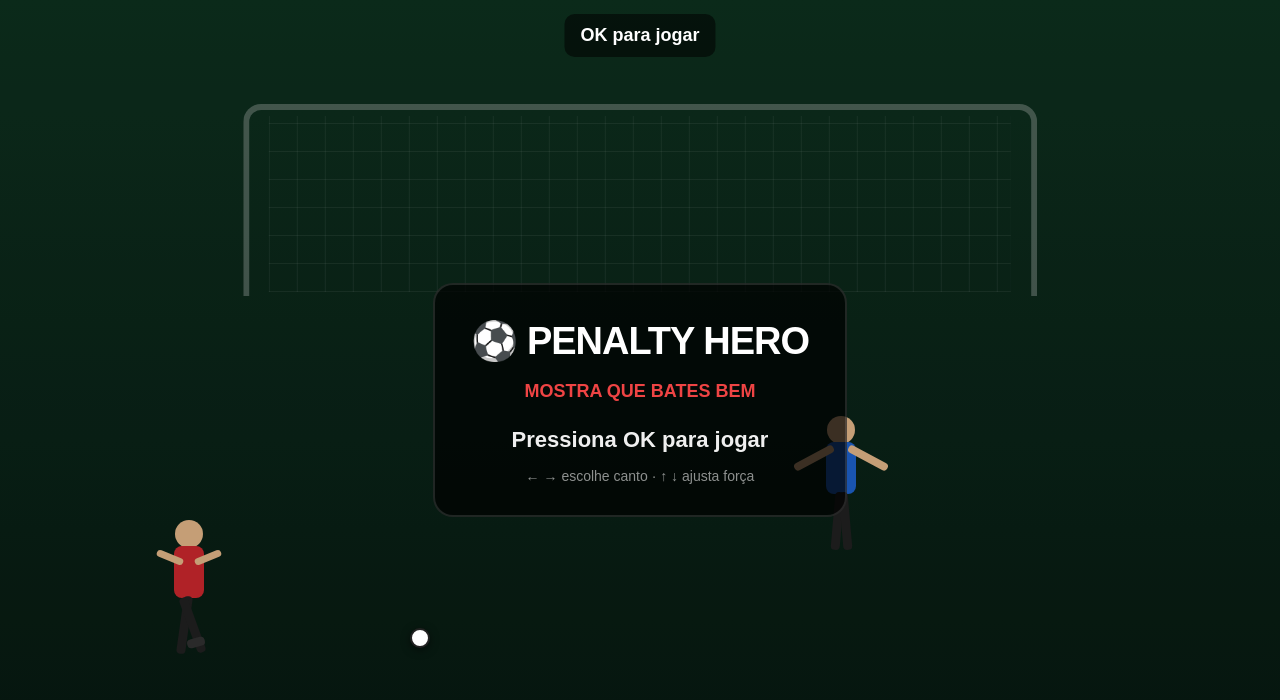
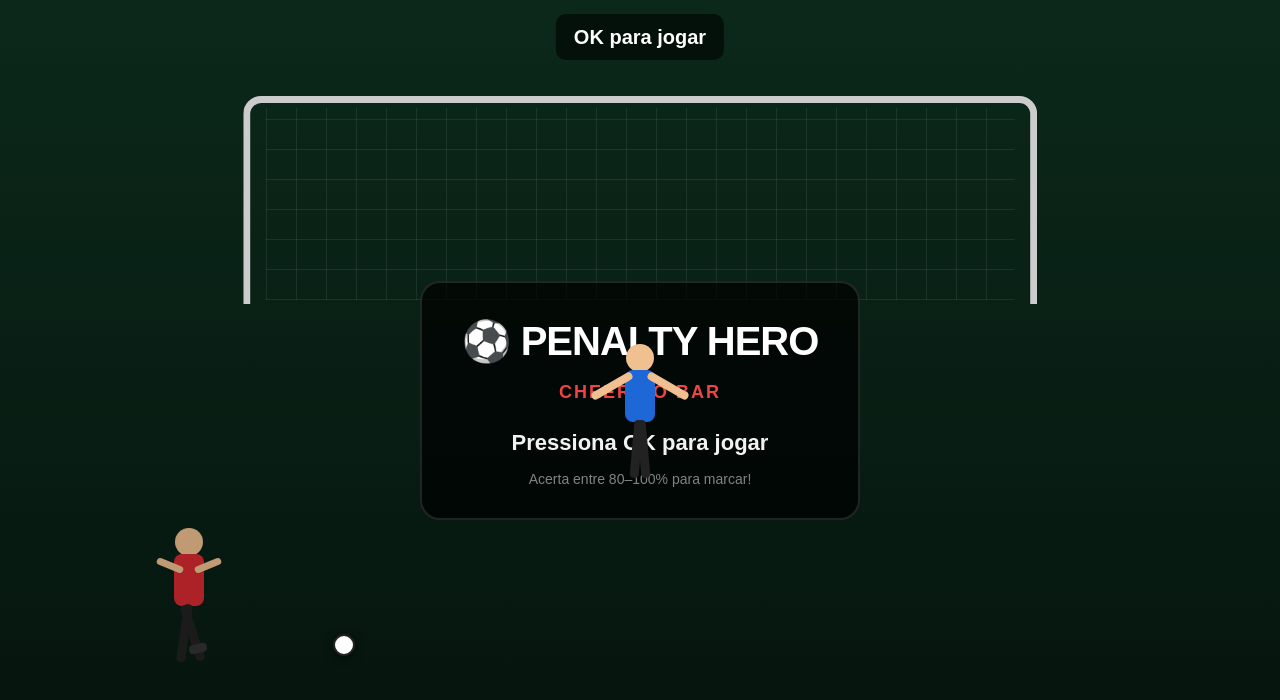
Before and after one commit to rffm95/PENALTY, a React (Vite) app: page / in a window 1280 px wide. Shown: the top 700 px of the page. Built offline with nearby package versions, Linux system fonts and the light colour scheme.

Commit message:
fix: OK only - ball direction based on power, keeper centered in goal

```diff
--- a/src/App.tsx
+++ b/src/App.tsx
@@ -2,30 +2,20 @@ import React, { useEffect, useRef, useState } from 'react';
 import { GameState, PrizeType, PRIZES } from './types';
 
 const OK_KEYS = new Set([13, 32, 179, 195, 404, 406]);
-const L_KEYS = new Set([37]);
-const R_KEYS = new Set([39]);
-const U_KEYS = new Set([38]);
-const D_KEYS = new Set([40]);
-
-type Side = 'left' | 'center' | 'right';
 
 export default function App() {
   const [gameState, setGameState] = useState<GameState>(GameState.IDLE);
   const [power, setPower] = useState(0);
-  const [side, setSide] = useState<Side>('center');
-  const [result, setResult] = useState<{ success: boolean; prize?: PrizeType } | null>(null);
+  const [result, setResult] = useState<{ success: boolean; prize?: PrizeType; side: 'left' | 'center' | 'right' } | null>(null);
   const powerRef = useRef(0);
   const dirRef = useRef(1);
   const timerRef = useRef<number | null>(null);
   const rootRef = useRef<HTMLDivElement>(null);
 
-  // Forçar foco — crítico para VIDAA OS
+  // Foco VIDAA
   useEffect(() => {
-    const focus = () => rootRef.current?.focus();
-    focus();
-    const t1 = setTimeout(focus, 300);
-    const t2 = setTimeout(focus, 1000);
-    return () => { clearTimeout(t1); clearTimeout(t2); };
+    const f = () => rootRef.current?.focus();
+    f(); setTimeout(f, 300); setTimeout(f, 1000);
   }, []);
 
   // Barra de força
@@ -57,66 +47,64 @@ export default function App() {
       setResult(null);
       setPower(0);
       dirRef.current = 1;
-      setSide('center');
       setGameState(GameState.POWERING);
       return;
     }
     if (gameState === GameState.POWERING) {
       const p = powerRef.current;
-      const isGoal = p >= 58 && p <= 82;
+      // 80-90% → esquerda (golo), 90-100% → direita (golo), resto → centro (defesa)
+      const side = p >= 90 ? 'right' : p >= 80 ? 'left' : 'center';
+      const isGoal = side !== 'center';
       setGameState(GameState.KICKING);
       setTimeout(() => {
-        setResult({ success: isGoal, prize: isGoal ? getRandomPrize() : undefined });
+        setResult({ success: isGoal, prize: isGoal ? getRandomPrize() : undefined, side });
         setGameState(GameState.RESULT);
-      }, 500);
+      }, 520);
       return;
     }
     if (gameState === GameState.RESULT) {
       setGameState(GameState.IDLE);
       setResult(null);
       setPower(0);
-      setSide('center');
     }
   };
 
   const onKey = (e: KeyboardEvent) => {
     const code = e.keyCode || e.which;
-    if (OK_KEYS.has(code)) { e.preventDefault(); shoot(); return; }
-    if (L_KEYS.has(code))  { e.preventDefault(); if (gameState === GameState.POWERING) setSide('left'); return; }
-    if (R_KEYS.has(code))  { e.preventDefault(); if (gameState === GameState.POWERING) setSide('right'); return; }
-    if (U_KEYS.has(code))  { e.preventDefault(); if (gameState === GameState.POWERING) { setPower(p => { const n = Math.min(100, p + 8); powerRef.current = n; return n; }); } return; }
-    if (D_KEYS.has(code))  { e.preventDefault(); if (gameState === GameState.POWERING) { setPower(p => { const n = Math.max(0, p - 8); powerRef.current = n; return n; }); } return; }
+    if (OK_KEYS.has(code)) { e.preventDefault(); shoot(); }
   };
 
   useEffect(() => {
     window.addEventListener('keydown', onKey, true);
-    window.addEventListener('keyup',   onKey, true);
+    window.addEventListener('keyup', onKey, true);
     return () => {
       window.removeEventListener('keydown', onKey, true);
-      window.removeEventListener('keyup',   onKey, true);
+      window.removeEventListener('keyup', onKey, true);
     };
   }, [gameState]);
 
+  const isIdle    = gameState === GameState.IDLE;
+  const isPower   = gameState === GameState.POWERING;
   const isKicking = gameState === GameState.KICKING;
-  const isIdle    = gameState === GameState.IDLE;
   const isResult  = gameState === GameState.RESULT;
-  const isPower   = gameState === GameState.POWERING;
 
-  // Posição do keeper — mergulha para o lado contrário ao remate
-  const keeperX = isKicking
-    ? (side === 'left' ? 64 : side === 'right' ? -64 : 0)
+  // Posição da bola durante/após remate
+  const kickSide = result?.side ?? (isKicking ? 'center' : null);
+  const ballLeft   = isKicking || isResult
+    ? (kickSide === 'left' ? '26%' : kickSide === 'right' ? '68%' : '48%')
+    : '26%';
+  const ballBottom = isKicking || isResult ? '48%' : '18%';
+
+  // Keeper mergulha para o lado oposto ao golo (se for ao centro, fica no meio e defende)
+  const keeperX = isKicking || isResult
+    ? (kickSide === 'left' ? 60 : kickSide === 'right' ? -60 : 0)
     : 0;
-  const keeperRotate = isKicking
-    ? (side === 'left' ? 18 : side === 'right' ? -18 : 0)
+  const keeperRotate = isKicking || isResult
+    ? (kickSide === 'left' ? 20 : kickSide === 'right' ? -20 : 0)
     : 0;
 
-  // Posição da bola
-  const ballLeft = isKicking
-    ? (side === 'left' ? '28%' : side === 'right' ? '68%' : '48%')
-    : '32%';
-  const ballBottom = isKicking ? '52%' : '19%';
-
-  const powerColor = power >= 58 && power <= 82 ? '#22c55e' : power > 82 ? '#ef4444' : '#f59e0b';
+  const powerColor = power >= 80 ? '#22c55e' : power >= 60 ? '#f59e0b' : '#ef4444';
+  const powerZone  = power >= 90 ? '⚽ DIREITA' : power >= 80 ? '⚽ ESQUERDA' : '🧤 CENTRO';
 
   return (
     <div
@@ -124,192 +112,140 @@ export default function App() {
       tabIndex={0}
       onClick={shoot}
       style={{
-        width: '100%', height: '100vh', overflow: 'hidden',
-        background: 'linear-gradient(180deg,#0d2232 0%,#07131d 100%)',
-        position: 'relative', outline: 'none', fontFamily: 'Arial,sans-serif',
-        color: '#fff', userSelect: 'none'
+        width: '100%', height: '100vh', overflow: 'hidden', outline: 'none',
+        fontFamily: 'Arial,sans-serif', color: '#fff', userSelect: 'none',
+        position: 'relative', background: 'linear-gradient(180deg,#0d2232,#07131d)'
       }}
     >
       <style>{`
         *{box-sizing:border-box}
         html,body,#root{width:100%;height:100%;margin:0;overflow:hidden}
-        @keyframes blink{0%,100%{opacity:1}50%{opacity:0}}
-        @keyframes ballFly{
-          0%{opacity:1}
-          100%{opacity:.85}
-        }
-        @keyframes keeperDive{
-          0%{transform:translateX(0) rotate(0deg)}
-          100%{transform:translateX(var(--kx)) rotate(var(--kr))}
-        }
-        @keyframes playerKick{
-          0%{transform:rotate(0deg)}
-          40%{transform:rotate(-14deg)}
-          100%{transform:rotate(0deg)}
-        }
-        @keyframes resultIn{
-          0%{opacity:0;transform:scale(.92)}
-          100%{opacity:1;transform:scale(1)}
-        }
+        @keyframes blink{0%,100%{opacity:1}50%{opacity:0.15}}
+        @keyframes resultIn{0%{opacity:0;transform:scale(.9)}100%{opacity:1;transform:scale(1)}}
       `}</style>
 
-      {/* Relva */}
+      {/* Campo */}
+      <div style={{ position:'absolute', inset:0, background:'linear-gradient(180deg,#0e3320,#0a2418 55%,#061810)' }} />
+
+      {/* Baliza — postes */}
       <div style={{
-        position: 'absolute', inset: 0,
-        background: 'linear-gradient(180deg,#0e3320 0%,#0a2418 55%,#061810 100%)'
+        position:'absolute', left:'50%', top:'12%',
+        width:'62%', height:'26%',
+        border:'7px solid #fff', borderBottom:'none',
+        borderRadius:'18px 18px 0 0', transform:'translateX(-50%)'
       }} />
-
-      {/* Linhas do campo */}
+      {/* Rede */}
       <div style={{
-        position: 'absolute', left: '50%', top: '13%',
-        width: '62%', height: '24%',
-        border: '6px solid rgba(255,255,255,.28)',
-        borderBottom: 'none', borderRadius: '18px 18px 0 0',
-        transform: 'translateX(-50%)'
-      }} />
-      {/* Rede simples */}
-      <div style={{
-        position: 'absolute', left: '50%', top: '14.5%',
-        width: '58%', height: '22%',
-        background: 'repeating-linear-gradient(90deg,rgba(255,255,255,.07) 0,rgba(255,255,255,.07) 1px,transparent 1px,transparent 28px), repeating-linear-gradient(0deg,rgba(255,255,255,.07) 0,rgba(255,255,255,.07) 1px,transparent 1px,transparent 28px)',
-        transform: 'translateX(-50%)',
-        borderRadius: '0 0 0 0'
+        position:'absolute', left:'50%', top:'13.5%',
+        width:'58.5%', height:'24%',
+        backgroundImage:'repeating-linear-gradient(90deg,rgba(255,255,255,.1) 0,rgba(255,255,255,.1) 1px,transparent 1px,transparent 30px),repeating-linear-gradient(0deg,rgba(255,255,255,.1) 0,rgba(255,255,255,.1) 1px,transparent 1px,transparent 30px)',
+        transform:'translateX(-50%)'
       }} />
 
       {/* HUD topo */}
       <div style={{
-        position: 'absolute', top: 14, left: '50%', transform: 'translateX(-50%)',
-        background: 'rgba(0,0,0,.55)', borderRadius: 10, padding: '8px 16px',
-        fontSize: 18, fontWeight: 700, zIndex: 20, whiteSpace: 'nowrap'
+        position:'absolute', top:14, left:'50%', transform:'translateX(-50%)',
+        background:'rgba(0,0,0,.6)', borderRadius:10, padding:'8px 18px',
+        fontSize:20, fontWeight:700, zIndex:20, whiteSpace:'nowrap', textAlign:'center'
       }}>
-        {isIdle && 'OK para jogar'}
-        {isPower && `Força: ${Math.round(power)}% · Setas: direção`}
+        {isIdle    && 'OK para jogar'}
+        {isPower   && `Força: ${Math.round(power)}% — ${powerZone}`}
         {isKicking && 'Remate!'}
-        {isResult && 'OK para jogar de novo'}
+        {isResult  && 'OK para jogar de novo'}
       </div>
 
       {/* Barra de força */}
       {isPower && (
         <div style={{
-          position: 'absolute', left: 16, bottom: 16,
-          width: 24, height: 180,
-          border: '2px solid rgba(255,255,255,.4)',
-          borderRadius: 12, background: 'rgba(0,0,0,.35)', overflow: 'hidden'
+          position:'absolute', left:16, top:'50%', transform:'translateY(-50%)',
+          width:26, height:200,
+          border:'2px solid rgba(255,255,255,.4)', borderRadius:13,
+          background:'rgba(0,0,0,.35)', overflow:'hidden'
         }}>
           <div style={{
-            position: 'absolute', bottom: 0, left: 0, width: '100%',
-            height: `${power}%`,
-            background: `linear-gradient(to top, #d61f2a, ${powerColor})`,
-            transition: 'height .06s linear'
+            position:'absolute', bottom:0, left:0, width:'100%',
+            height:`${power}%`,
+            background:`linear-gradient(to top,#d61f2a,${powerColor})`,
+            transition:'height .06s linear'
+          }} />
+          {/* marcador zona de golo */}
+          <div style={{
+            position:'absolute', bottom:'80%', left:0, right:0,
+            height:1, background:'rgba(255,255,255,.5)'
           }} />
         </div>
       )}
 
-      {/* Direção escolhida */}
-      {isPower && (
+      {/* JOGADOR (vermelho) — esquerda */}
+      <div style={{
+        position:'absolute', left:'12%', bottom:'14%',
+        width:70, height:160, transformOrigin:'50% 100%'
+      }}>
+        <div style={{ position:'absolute', left:'50%', top:0, width:28, height:28, borderRadius:'50%', background:'#f0c090', transform:'translateX(-50%)' }} />
+        <div style={{ position:'absolute', left:'50%', top:26, width:30, height:52, background:'#d72a30', borderRadius:8, transform:'translateX(-50%)' }} />
+        <div style={{ position:'absolute', left:2,   top:34, width:28, height:7, background:'#f0c090', borderRadius:4, transform:'rotate(22deg)' }} />
+        <div style={{ position:'absolute', right:2,  top:34, width:28, height:7, background:'#f0c090', borderRadius:4, transform:'rotate(-22deg)' }} />
+        <div style={{ position:'absolute', left:'38%',  top:76, width:9, height:58, background:'#222', borderRadius:4, transform:'rotate(8deg)' }} />
         <div style={{
-          position: 'absolute', bottom: 16, left: '50%', transform: 'translateX(-50%)',
-          display: 'flex', gap: 12, alignItems: 'center'
-        }}>
-          {(['left','center','right'] as Side[]).map(s => (
-            <div key={s} style={{
-              width: 36, height: 36, borderRadius: '50%',
-              border: `3px solid ${side === s ? '#22c55e' : 'rgba(255,255,255,.3)'}`,
-              background: side === s ? '#22c55e' : 'transparent',
-              transition: 'all .1s'
-            }} />
-          ))}
-        </div>
-      )}
-
-      {/* JOGADOR — boneco CSS */}
-      <div style={{
-        position: 'absolute', left: '12%', bottom: '15%',
-        width: 70, height: 160,
-        transformOrigin: '50% 100%',
-        animation: isKicking ? 'playerKick .45s ease-out' : 'none',
-        transition: 'transform .1s'
-      }}>
-        {/* cabeça */}
-        <div style={{ position: 'absolute', left: '50%', top: 0, width: 28, height: 28, borderRadius: '50%', background: '#f0c090', transform: 'translateX(-50%)' }} />
-        {/* corpo */}
-        <div style={{ position: 'absolute', left: '50%', top: 26, width: 30, height: 52, background: '#d72a30', borderRadius: 8, transform: 'translateX(-50%)' }} />
-        {/* braço esq */}
-        <div style={{ position: 'absolute', left: 2, top: 34, width: 28, height: 7, background: '#f0c090', borderRadius: 4, transform: 'rotate(22deg)' }} />
-        {/* braço dir */}
-        <div style={{ position: 'absolute', right: 2, top: 34, width: 28, height: 7, background: '#f0c090', borderRadius: 4, transform: 'rotate(-22deg)' }} />
-        {/* perna esq */}
-        <div style={{ position: 'absolute', left: '38%', top: 76, width: 9, height: 58, background: '#222', borderRadius: 4, transform: 'rotate(8deg)' }} />
-        {/* perna dir */}
+          position:'absolute', right:'38%', top:76, width:9, height:58,
+          background:'#222', borderRadius:4,
+          transform: isKicking ? 'rotate(-55deg) translateY(-12px)' : 'rotate(-18deg)',
+          transition:'transform .18s'
+        }} />
         <div style={{
-          position: 'absolute', right: '38%', top: 76, width: 9, height: 58,
-          background: '#222', borderRadius: 4,
-          transform: isKicking ? 'rotate(-52deg) translateY(-10px)' : 'rotate(-20deg)',
-          transition: 'transform .15s'
-        }} />
-        {/* chuteira */}
-        <div style={{
-          position: 'absolute', right: '26%', top: isKicking ? 90 : 118,
-          width: 18, height: 9, background: '#333', borderRadius: 4,
-          transform: isKicking ? 'rotate(-50deg)' : 'rotate(-15deg)',
-          transition: 'all .15s'
+          position:'absolute', right:'24%', top: isKicking ? 88 : 116,
+          width:18, height:9, background:'#333', borderRadius:4,
+          transform: isKicking ? 'rotate(-52deg)' : 'rotate(-14deg)',
+          transition:'all .18s'
         }} />
       </div>
 
-      {/* GUARDA-REDES — boneco CSS */}
+      {/* GUARDA-REDES (azul) — CENTRO da baliza */}
       <div style={{
-        position: 'absolute', left: '63%', bottom: '28%',
-        width: 70, height: 160,
-        transformOrigin: '50% 100%',
-        transform: `translateX(${keeperX}px) rotate(${keeperRotate}deg)`,
-        transition: isKicking ? 'transform .3s ease-out' : 'none'
+        position:'absolute',
+        // centrado horizontalmente dentro da baliza
+        left:'calc(50% - 35px)',
+        bottom:'37%',
+        width:70, height:160, transformOrigin:'50% 100%',
+        transform:`translateX(${keeperX}px) rotate(${keeperRotate}deg)`,
+        transition: isKicking ? 'transform .32s ease-out' : 'none',
+        zIndex: 8
       }}>
-        {/* cabeça */}
-        <div style={{ position: 'absolute', left: '50%', top: 0, width: 28, height: 28, borderRadius: '50%', background: '#f0c090', transform: 'translateX(-50%)' }} />
-        {/* corpo */}
-        <div style={{ position: 'absolute', left: '50%', top: 26, width: 30, height: 52, background: '#1e67d6', borderRadius: 8, transform: 'translateX(-50%)' }} />
-        {/* braço esq — estendido */}
-        <div style={{ position: 'absolute', left: -14, top: 38, width: 44, height: 8, background: '#f0c090', borderRadius: 4, transform: 'rotate(-28deg)' }} />
-        {/* braço dir — estendido */}
-        <div style={{ position: 'absolute', right: -14, top: 38, width: 44, height: 8, background: '#f0c090', borderRadius: 4, transform: 'rotate(28deg)' }} />
-        {/* perna esq */}
-        <div style={{ position: 'absolute', left: '38%', top: 76, width: 9, height: 58, background: '#222', borderRadius: 4, transform: 'rotate(5deg)' }} />
-        {/* perna dir */}
-        <div style={{ position: 'absolute', right: '38%', top: 76, width: 9, height: 58, background: '#222', borderRadius: 4, transform: 'rotate(-5deg)' }} />
+        <div style={{ position:'absolute', left:'50%', top:0, width:28, height:28, borderRadius:'50%', background:'#f0c090', transform:'translateX(-50%)' }} />
+        <div style={{ position:'absolute', left:'50%', top:26, width:30, height:52, background:'#1e67d6', borderRadius:8, transform:'translateX(-50%)' }} />
+        <div style={{ position:'absolute', left:-16,  top:38, width:46, height:8, background:'#f0c090', borderRadius:4, transform:'rotate(-30deg)' }} />
+        <div style={{ position:'absolute', right:-16, top:38, width:46, height:8, background:'#f0c090', borderRadius:4, transform:'rotate(30deg)' }} />
+        <div style={{ position:'absolute', left:'38%',  top:76, width:9, height:58, background:'#222', borderRadius:4, transform:'rotate(5deg)' }} />
+        <div style={{ position:'absolute', right:'38%', top:76, width:9, height:58, background:'#222', borderRadius:4, transform:'rotate(-5deg)' }} />
       </div>
 
       {/* BOLA */}
       <div style={{
-        position: 'absolute',
+        position:'absolute',
         left: ballLeft,
         bottom: ballBottom,
-        width: 20, height: 20,
-        borderRadius: '50%',
-        background: '#fff',
-        border: '2px solid #222',
-        boxShadow: '0 2px 8px rgba(0,0,0,.5)',
-        transition: isKicking ? 'left .4s ease-out, bottom .4s ease-out' : 'none',
-        zIndex: 10
+        width:22, height:22, borderRadius:'50%',
+        background:'#fff', border:'2px solid #222',
+        boxShadow:'0 2px 8px rgba(0,0,0,.5)',
+        transition: (isKicking || isResult) ? 'left .42s ease-out, bottom .42s ease-out' : 'none',
+        zIndex:10
       }} />
 
-      {/* ECRÃ DE INÍCIO */}
+      {/* ECRÃ INICIAL */}
       {isIdle && (
         <div style={{
-          position: 'absolute', inset: 0, display: 'flex',
-          alignItems: 'center', justifyContent: 'center',
-          background: 'rgba(0,0,0,.18)', pointerEvents: 'none'
+          position:'absolute', inset:0, display:'flex',
+          alignItems:'center', justifyContent:'center',
+          background:'rgba(0,0,0,.2)', pointerEvents:'none'
         }}>
           <div style={{
-            background: 'rgba(0,0,0,.7)', border: '2px solid rgba(255,255,255,.12)',
-            borderRadius: 20, padding: '28px 36px', textAlign: 'center'
+            background:'rgba(0,0,0,.72)', border:'2px solid rgba(255,255,255,.12)',
+            borderRadius:20, padding:'28px 40px', textAlign:'center'
           }}>
-            <div style={{ fontSize: 38, fontWeight: 900, letterSpacing: -1 }}>⚽ PENALTY HERO</div>
-            <div style={{ fontSize: 18, marginTop: 8, color: '#ef4444', fontWeight: 800 }}>MOSTRA QUE BATES BEM</div>
-            <div style={{
-              marginTop: 18, fontSize: 22, fontWeight: 800,
-              animation: 'blink 1.4s ease-in-out infinite'
-            }}>Pressiona OK para jogar</div>
-            <div style={{ marginTop: 10, fontSize: 14, opacity: .55 }}>← → escolhe canto · ↑ ↓ ajusta força</div>
+            <div style={{ fontSize:40, fontWeight:900, letterSpacing:-1 }}>⚽ PENALTY HERO</div>
+            <div style={{ fontSize:18, marginTop:8, color:'#ef4444', fontWeight:800, letterSpacing:2 }}>CHEERS O BAR</div>
+            <div style={{ marginTop:20, fontSize:22, fontWeight:800, animation:'blink 1.4s ease-in-out infinite' }}>Pressiona OK para jogar</div>
+            <div style={{ marginTop:10, fontSize:14, opacity:.5 }}>Acerta entre 80–100% para marcar!</div>
           </div>
         </div>
       )}
@@ -317,25 +253,25 @@ export default function App() {
       {/* RESULTADO */}
       {isResult && result && (
         <div style={{
-          position: 'absolute', inset: 0, display: 'flex',
-          alignItems: 'center', justifyContent: 'center',
-          background: 'rgba(0,0,0,.65)', zIndex: 50
+          position:'absolute', inset:0, display:'flex',
+          alignItems:'center', justifyContent:'center',
+          background:'rgba(0,0,0,.65)', zIndex:50
         }}>
           <div style={{
-            background: result.success ? 'rgba(0,80,0,.92)' : 'rgba(120,0,0,.92)',
-            border: `3px solid ${result.success ? '#22c55e' : '#ef4444'}`,
-            borderRadius: 20, padding: '32px 48px', textAlign: 'center',
-            animation: 'resultIn .25s ease-out'
+            background: result.success ? 'rgba(0,70,0,.94)' : 'rgba(110,0,0,.94)',
+            border:`3px solid ${result.success ? '#22c55e' : '#ef4444'}`,
+            borderRadius:20, padding:'32px 52px', textAlign:'center',
+            animation:'resultIn .22s ease-out'
           }}>
-            <div style={{ fontSize: result.success ? 72 : 56, fontWeight: 900, letterSpacing: -2 }}>
+            <div style={{ fontSize: result.success ? 76 : 60, fontWeight:900, letterSpacing:-2 }}>
               {result.success ? '⚽ GOLO!' : '🧤 DEFESA!'}
             </div>
             {result.success && result.prize && (
-              <div style={{ marginTop: 14, fontSize: 26, fontWeight: 800, color: '#FFD700' }}>
+              <div style={{ marginTop:12, fontSize:28, fontWeight:800, color:'#FFD700' }}>
                 🏆 {result.prize}
               </div>
             )}
-            <div style={{ marginTop: 18, fontSize: 16, opacity: .6, animation: 'blink 1.4s ease-in-out infinite' }}>
+            <div style={{ marginTop:18, fontSize:16, opacity:.6, animation:'blink 1.4s ease-in-out infinite' }}>
               OK para jogar de novo
             </div>
           </div>
```
